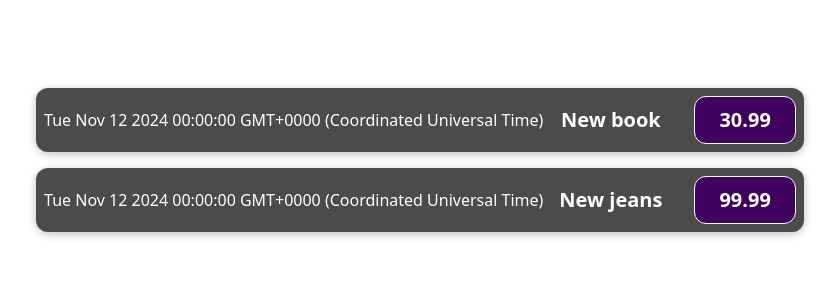
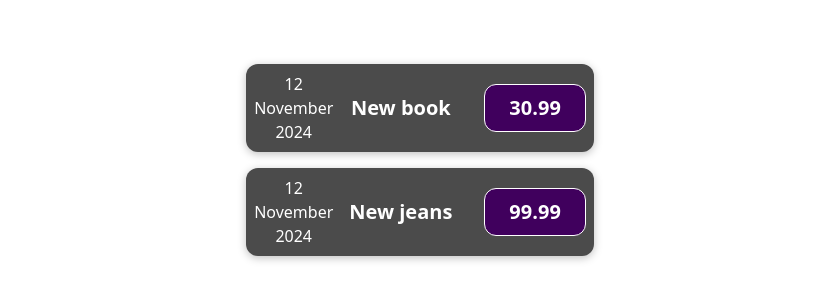
Before and after one commit to Jarthesecond2/expenses, a React (Vite) app: page / in a window 1280 px wide. Shown: the part 240-540 px from the top of the page, without its empty margins (220-1059 px from the left). Built offline with nearby package versions, Linux system fonts and the light colour scheme.

Commit message:
4. Komponendi jaotamine mitmeks komponendiks

```diff
--- /dev/null
+++ b/src/components/ExpenseDate.jsx
@@ -0,0 +1,15 @@
+const expenseDate = (props) => {
+    const day = props.date.toLocaleString('en-US', {day: '2-digit'});
+    const month = props.date.toLocaleString('en-US', {month: 'long'});
+    const year = props.date.getFullYear()
+
+    return (
+        <div>
+            <div>{day}</div>
+            <div>{month}</div>
+            <div>{year}</div>
+        </div>
+    )
+}
+
+export default expenseDate
--- a/src/components/ExpenseItem.jsx
+++ b/src/components/ExpenseItem.jsx
@@ -1,14 +1,14 @@
+import ExpenseDate from './ExpenseDate.jsx'
 import './ExpenseItem.css'
 
 const ExpenseItem = (props) => {
-
-    console.log(props)
-    console.log(props.data)
-
+    const day = props.data.date.toLocaleString('en-US', {day: '2-digit'});
+    const month = props.data.date.toLocaleString('en-US', {month: 'long'});
+    const year = props.data.date.getFullYear()
 
     return (
         <div className='expense-item'>
-            <div>{props.data.date.toString()} </div>
+            <ExpenseDate date={props.data.date} />
             <div className='expense-item__description'>
                 <h2>{props.data.title}</h2>
                 <div className='expense-item__price'>{props.data.price}</div>
```
